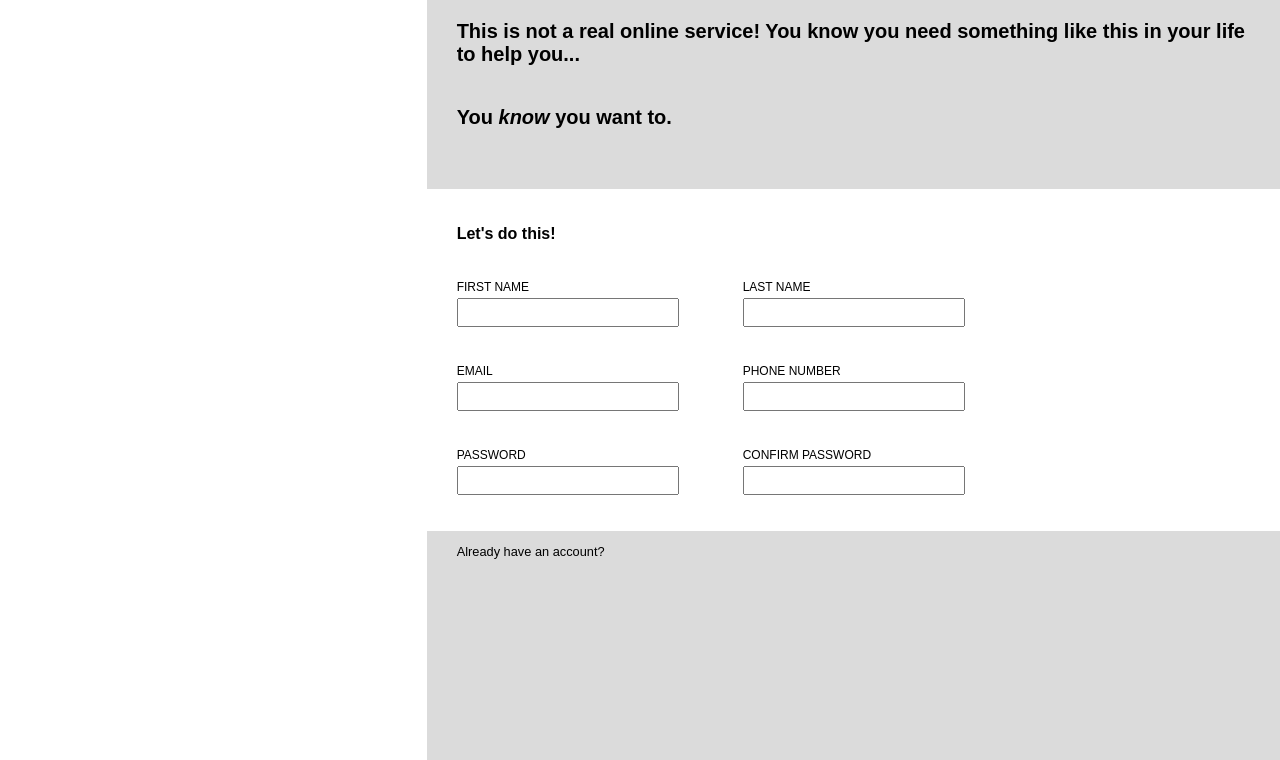
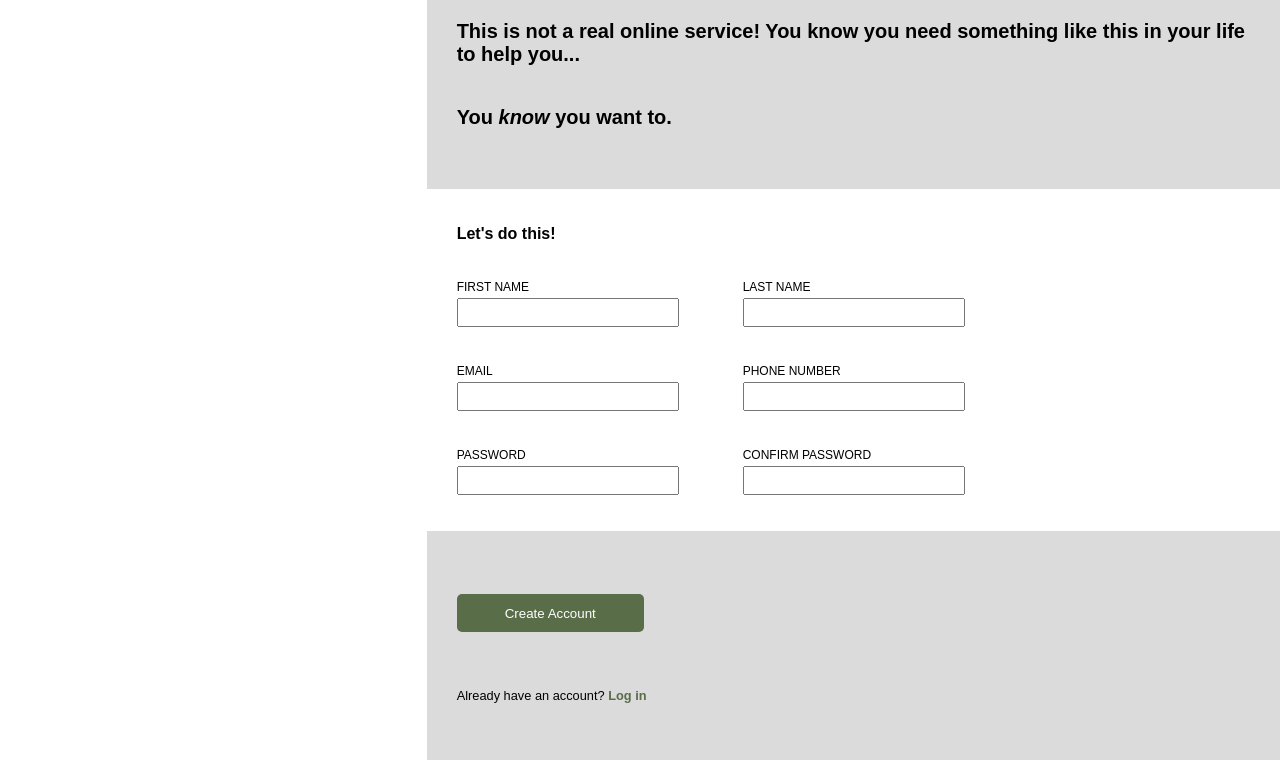
Before and after one commit to tomr345/signup, a plain HTML site: page index.html in a window 1280 px wide. Shown: the part 40-800 px from the top of the page. Drawn offline with Linux system fonts and the light colour scheme.

Commit message:
finished

```diff
--- a/index.html
+++ b/index.html
@@ -51,7 +51,8 @@
                 </div>
             </div>
             <div class="box bottom">
-                <p class="account-text">Already have an account?</p>
+                <button type="submit">Create Account</button>
+                <p class="account-text">Already have an account? <span class="login">Log in</span></p>
             </div>
         </div>
     </div>
--- a/style.css
+++ b/style.css
@@ -81,3 +81,24 @@ label {
 .account-text {
     font-size: 0.8rem;
 }
+
+button {
+    background-color: #596D48;
+    color: white;
+    padding: 0.7rem 3rem 0.7rem 3rem;
+    border-style: none;
+    border-radius: 5px;
+}
+
+.login {
+    font-weight: bold;
+    color: #596D48;
+}
+
+.bottom {
+    display: flex;
+    flex-direction: column;
+    justify-content: space-evenly;
+    align-items: flex-start;
+    padding-top: 1.2rem;
+}
```
